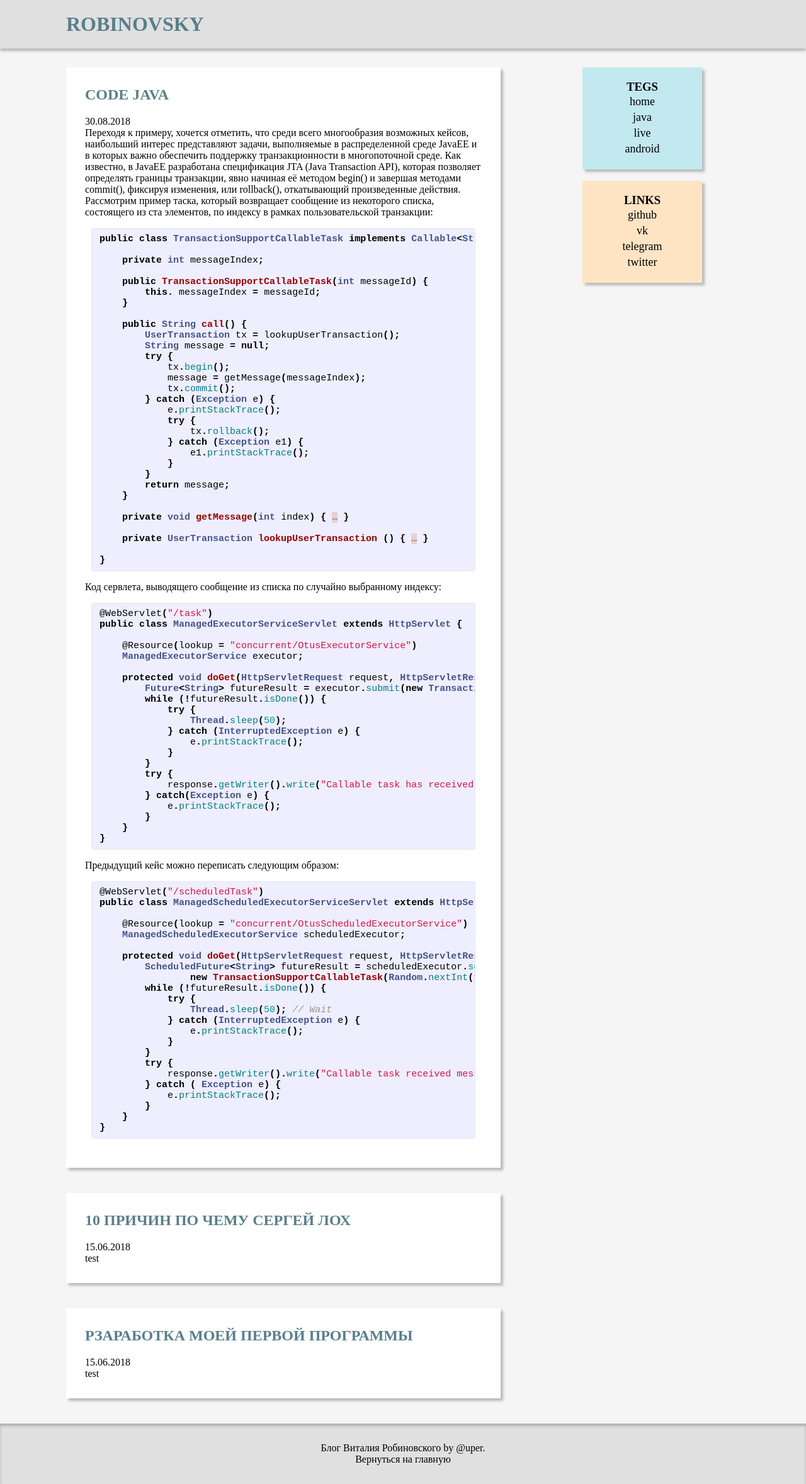
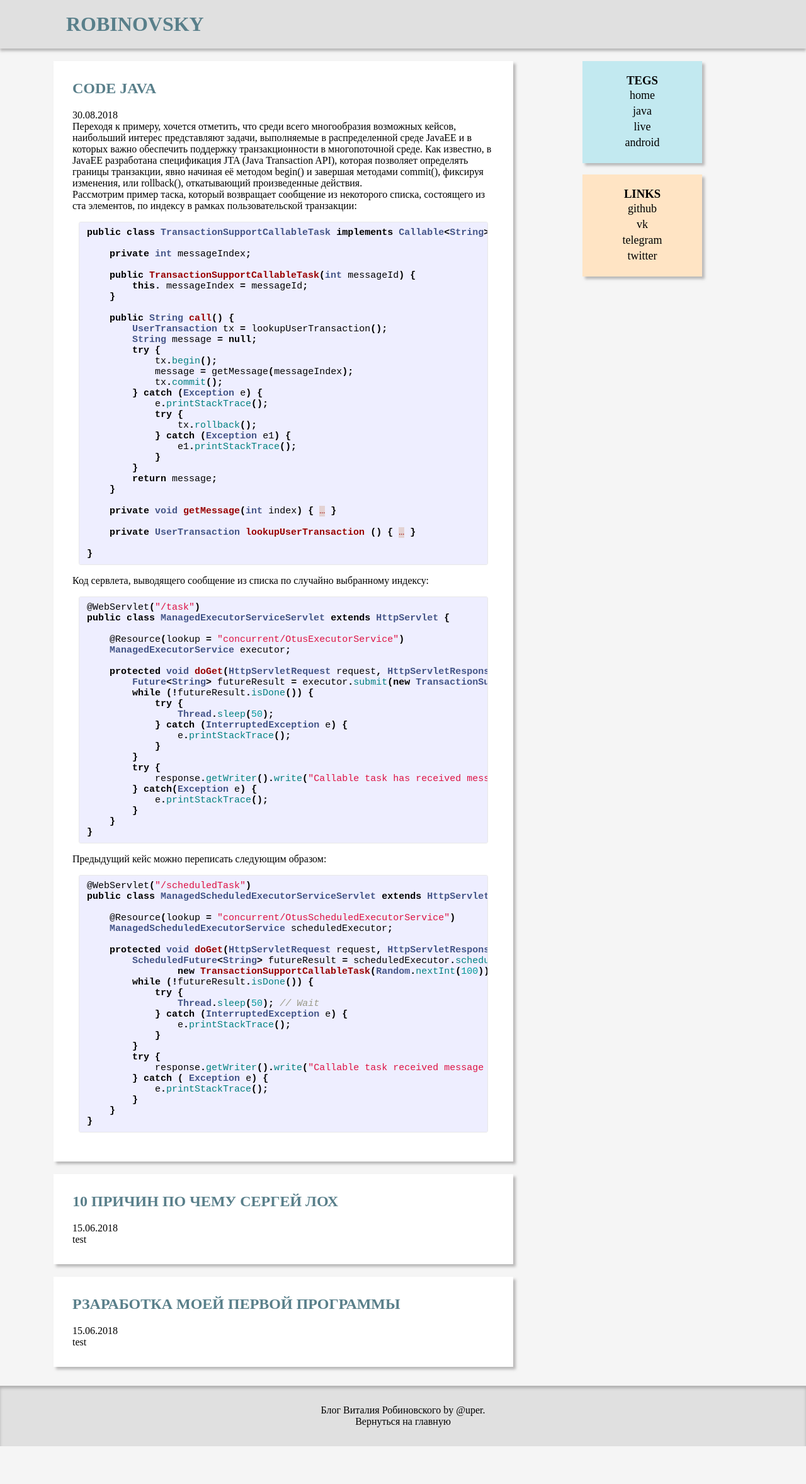
Before and after one commit to upermane42/upermane42.github.io, a Jekyll site: the page built from java.md, in a window 1280 px wide. Shown: the whole page at 63% size. Built offline with Jekyll 4.4.1, drawn with Linux system fonts in a browser that asks for light colours; after the commit the page ends 2296 px from its top, so only the background shows below that.

Commit message:
fix posts and sidebar 10px top and bottom

```diff
--- a/assets/style.css
+++ b/assets/style.css
@@ -47,7 +47,7 @@ h3{
 }
 
 .posts {
-    padding: 20px;
+    padding: 10px 0;
 }
 .post{
     padding: 30px;
@@ -60,7 +60,7 @@ h3{
 }
 
 .sidebar{
-    padding: 20px 80px;
+    padding: 10px 80px;
 }
 
 .tegs{
```
